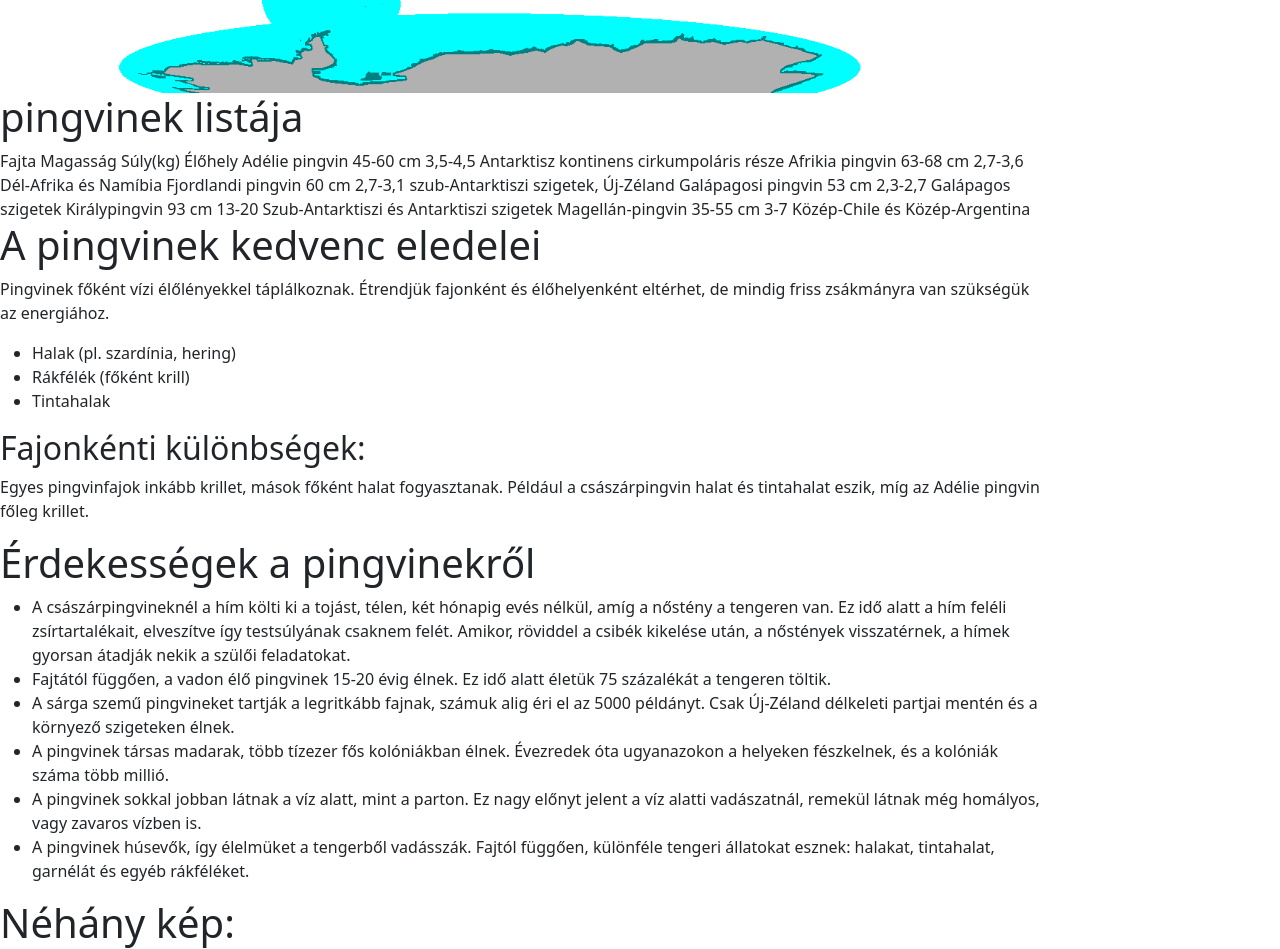
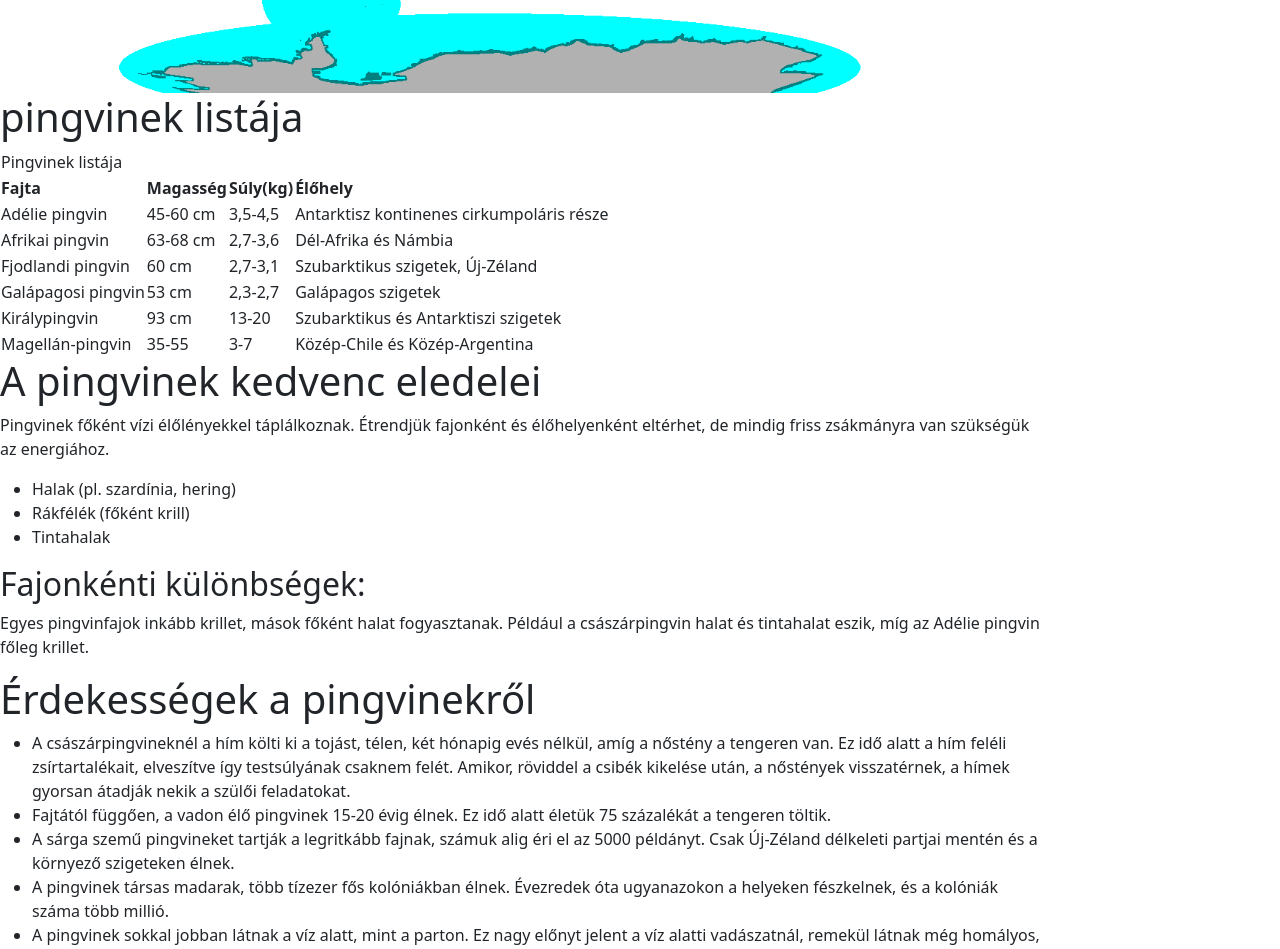
Before and after one commit to andrisas/ikt-git-gyak-251201, a plain HTML site: page info.html in a window 1280 px wide. Shown: the part 819-1768 px from the top of the page. Drawn offline with Linux system fonts and the light colour scheme.

Commit message:
'tablazat'

```diff
--- a/andras.css
+++ b/andras.css
@@ -14,3 +14,6 @@ Body{
 * {
   cursor: help;
 }
+thead{
+    text-align: center;
+}
--- a/info.html
+++ b/info.html
@@ -48,13 +48,55 @@
 
 <h1 id="listaja">pingvinek listája</h1>
 <table>
-    Fajta Magasság Súly(kg) Élőhely
-    Adélie pingvin 45-60 cm 3,5-4,5 Antarktisz kontinens cirkumpoláris része
-    Afrikia pingvin 63-68 cm 2,7-3,6 Dél-Afrika és Namíbia
-    Fjordlandi pingvin 60 cm 2,7-3,1 szub-Antarktiszi szigetek, Új-Zéland
-    Galápagosi pingvin 53 cm 2,3-2,7 Galápagos szigetek
-    Királypingvin 93 cm 13-20 Szub-Antarktiszi és Antarktiszi szigetek
-    Magellán-pingvin 35-55 cm 3-7 Közép-Chile és Közép-Argentina
+    <thead>
+        <tr>
+            <td colspan="4">Pingvinek listája</td>
+        </tr>
+    </thead>
+    <tbody>
+        <tr>
+            <th>Fajta</th>
+            <th>Magasség</th>
+            <th> Súly(kg)</th>
+            <th>Élőhely</th>
+        </tr>
+        <tr>
+            <td>Adélie pingvin</td>
+            <td>45-60 cm</td>
+            <td>3,5-4,5 </td>
+            <td>Antarktisz kontinenes cirkumpoláris része</td>
+        </tr>
+        <tr>
+            <td>Afrikai pingvin</td>
+            <td>63-68 cm</td>
+            <td>2,7-3,6</td>
+            <td>Dél-Afrika és Námbia</td>
+        </tr>
+        <tr>
+            <td>Fjodlandi pingvin</td>
+            <td>60 cm</td>
+            <td>2,7-3,1</td>
+            <td>Szubarktikus szigetek, Új-Zéland</td>
+        </tr>
+        <tr>
+            <td>Galápagosi pingvin</td>
+            <td>53 cm</td>
+            <td>2,3-2,7</td>
+            <td>Galápagos szigetek</td>
+        </tr>
+        <tr>
+            <td>Királypingvin</td>
+            <td>93 cm</td>
+            <td>13-20</td>
+            <td>Szubarktikus és Antarktiszi szigetek</td>
+        </tr>
+        <tr>
+            <td>Magellán-pingvin</td>
+            <td>35-55</td>
+            <td>3-7</td>
+            <td>Közép-Chile és Közép-Argentina</td>
+        </tr>
+    </tbody>
 </table>
 
 <h1 id="etel">A pingvinek kedvenc eledelei </h1>
```
